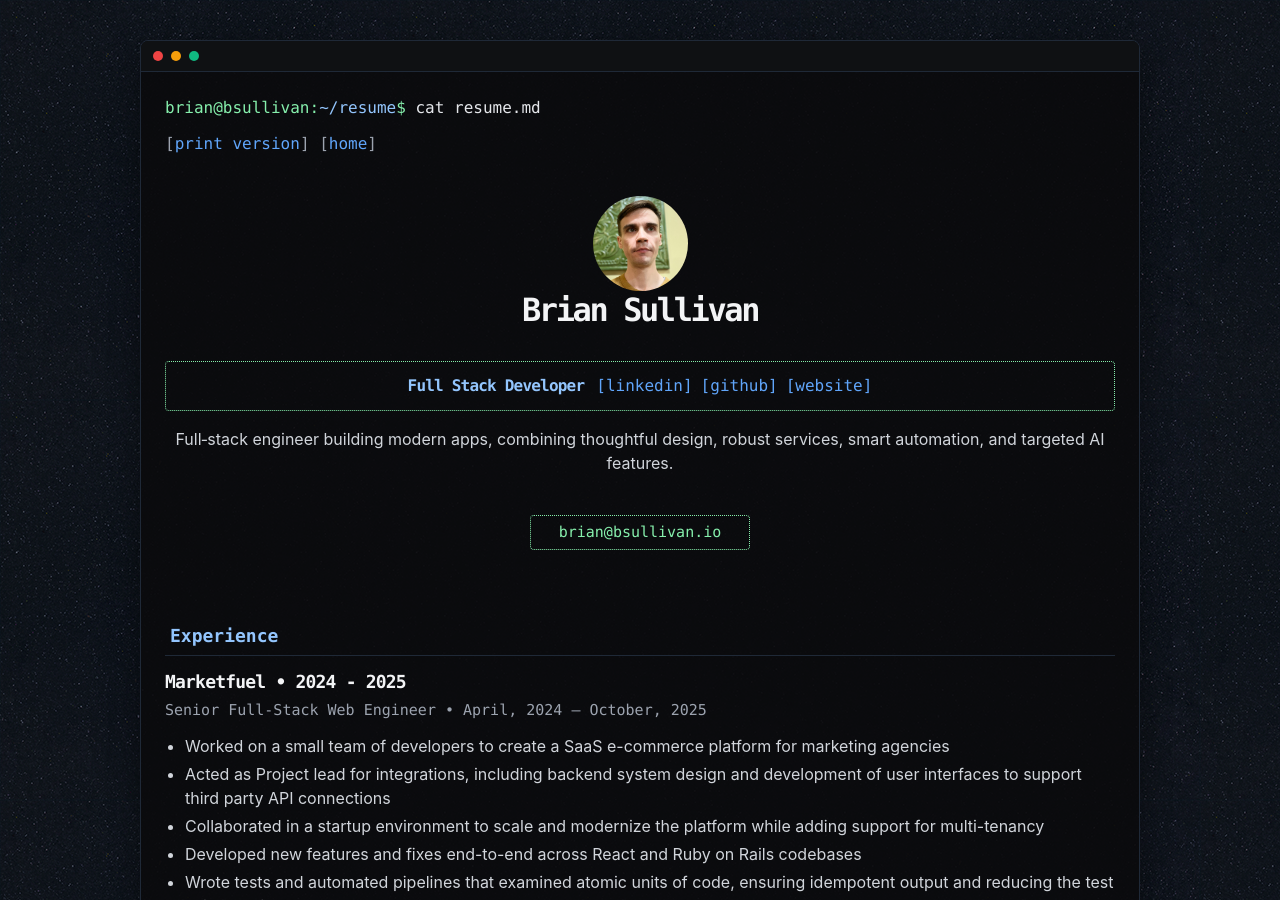
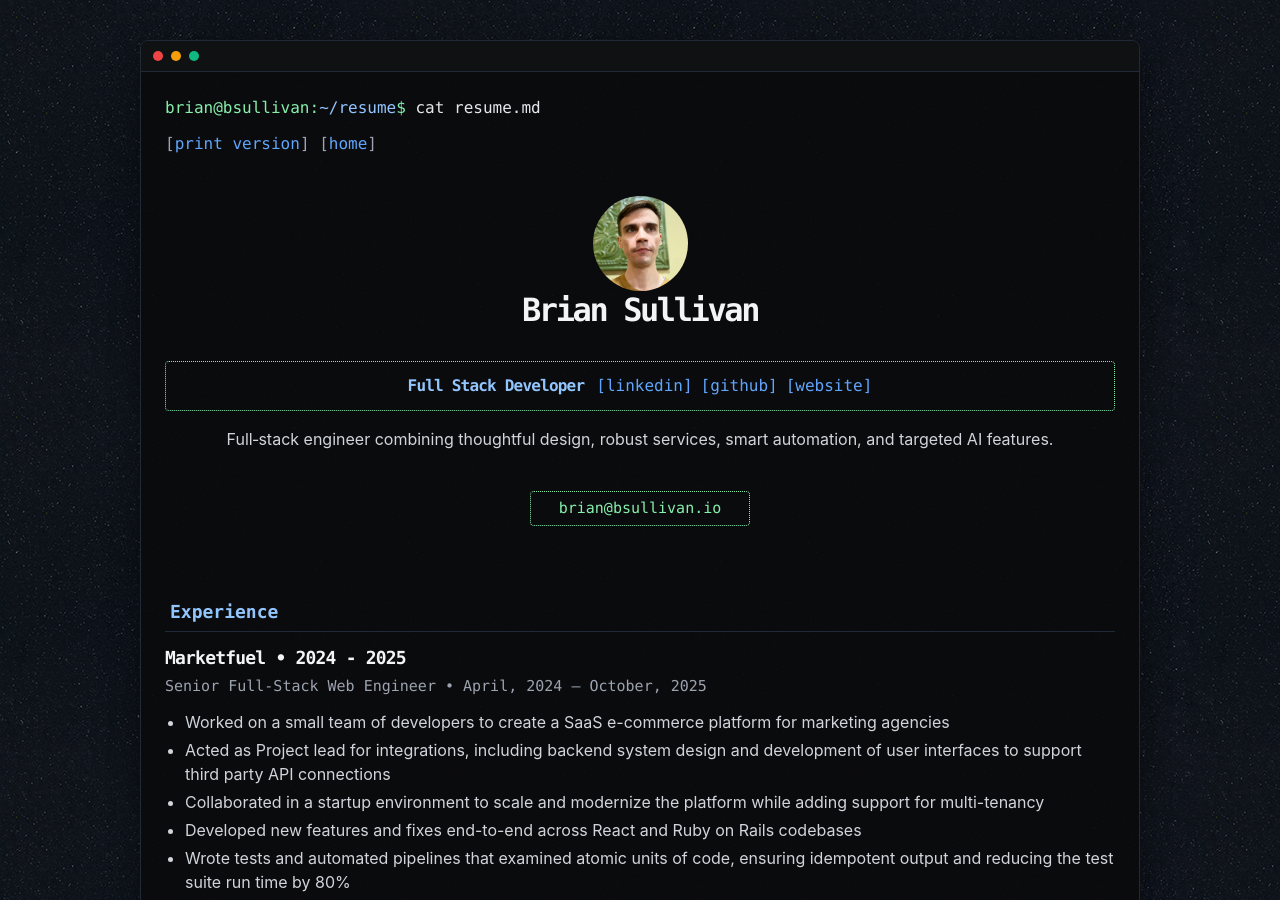
Before and after one commit to bsullivan-io/bsullivan.io, a Jekyll site: the page built from resume/index.html, in a window 1280 px wide and 900 px high. Built offline with Jekyll 4.4.1, drawn with Linux system fonts in a browser that asks for light colours.

Commit message:
update config

```diff
--- a/_config.yml
+++ b/_config.yml
@@ -23,7 +23,7 @@
 resume_header_contact_info:     "143 Skillman Ave, #3C • Brooklyn NY 11211 • 732-600-6507 • brian@bsullivan.io"
 display_header_contact_info:    "false"
 
-resume_header_intro: "<p>Full‑stack engineer building modern apps, combining thoughtful design, robust services, smart automation, and targeted AI features.</p>"
+resume_header_intro: "<p>Full‑stack engineer combining thoughtful design, robust services, smart automation, and targeted AI features.</p>"
 
 # use "yes" to display the email contact button,
 # "no" to display an "I'm not looking for work" message,
```
